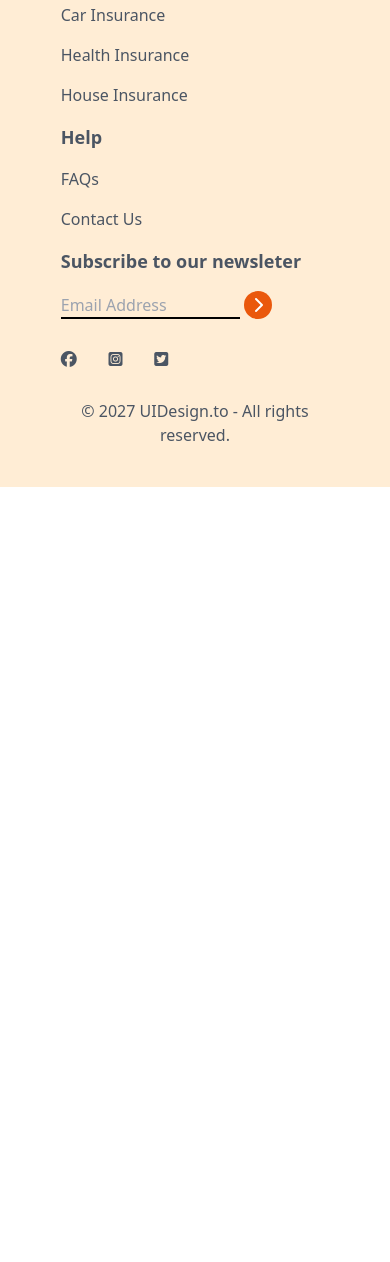
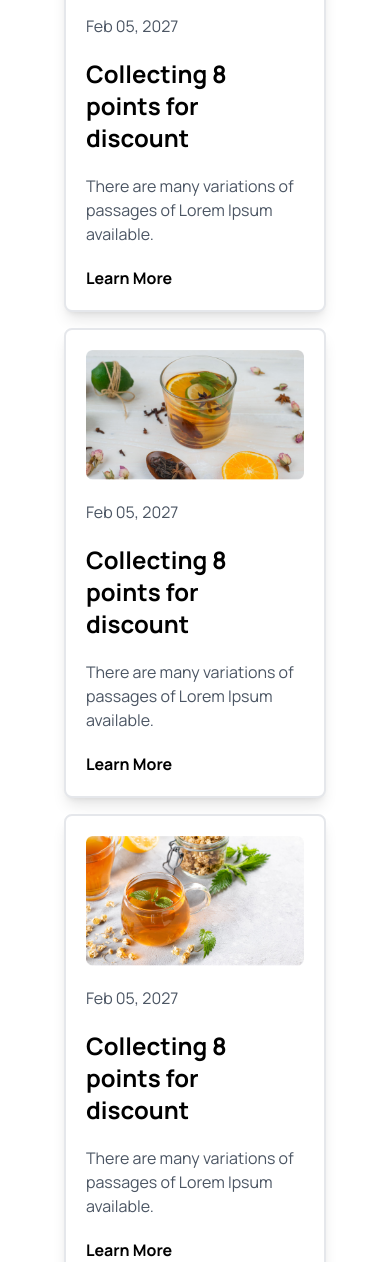
Before and after one commit to DipuBaroi/tea-house-project, a plain HTML site: page index.html in a window 390 px wide. Shown: the part 5715-6977 px from the top of the page. Before the commit the page ends 6202 px from the top, so only its background shows below. Drawn offline with nearby package versions, Linux system fonts and the light colour scheme.

Commit message:
news section done

```diff
--- a/index.html
+++ b/index.html
@@ -18,13 +18,16 @@
             extend: {
               colors: {
                 clifford: '#da373d',
-              }
+              },
+              fontFamily:{
+                manrope:['Manrope', 'sans-serif'],
+              },
             }
           }
         }
       </script>
 </head>
-<body>
+<body class="font-manrope">
     <!-- main contant -->
      <main class="max-w-screen-xl mx-auto px-16 lg:px-28">
         <!-- header section -->
@@ -56,7 +59,7 @@
               </div>
          </header>
          <!-- Featured products section -->
-          <section class="py-8 py-24 mb-20">
+          <section class="py-8 lg:py-24 mb-20">
             <!-- title -->
              <div class="text-center mb-8">
                 <h1 class="font-extrabold text-3xl md:4xl mb-2">Our Featured Products</h1>
@@ -169,8 +172,38 @@
               </div>
             </section>
             <!-- News section -->
-             <section>
-
+             <section class="py-8 lg:py-24 mb-20">
+                  <div class="text-center mb-8">
+                    <h3 class="font-bold text-4xl mb-4">News & Events</h3>
+                    <p class="w-5/6 mx-auto text-gray-600">There are many variations of passages of Lorem Ipsum available, but the majority have suffered alteration in some form, by injected humour, or randomised words which don't look even slightly believable. </p>
+                  </div>
+                  <!-- grid cards -->
+                  <div class="grid grid-cols-1 lg:grid-cols-3 gap-4">
+                    <div class="bg-white shadow-lg rounded-lg p-5 space-y-5 border-2
+                    border-gray-200 ">
+                      <img src="images/news-1.png" alt="">
+                      <h4 class="text-gray-600">Feb 05, 2027</h4>
+                      <h3 class="font-bold text-2xl text-">Collecting 8 points for discount</h3>
+                      <p class="text-gray-600">There are many variations of passages of Lorem Ipsum available.</p>
+                      <button class="font-bold hover:text-orange-600">Learn More</button>
+                    </div>
+                    <div class="bg-white shadow-lg rounded-lg p-5 space-y-5 border-2
+                    border-gray-200 ">
+                      <img src="images/news-2.png" alt="">
+                      <h4 class="text-gray-600">Feb 05, 2027</h4>
+                      <h3 class="font-bold text-2xl text-">Collecting 8 points for discount</h3>
+                      <p class="text-gray-600">There are many variations of passages of Lorem Ipsum available.</p>
+                      <button class="font-bold hover:text-orange-600">Learn More</button>
+                    </div>
+                    <div class="bg-white shadow-lg rounded-lg p-5 space-y-5 border-2
+                    border-gray-200 ">
+                      <img src="images/news-3.png" alt="">
+                      <h4 class="text-gray-600">Feb 05, 2027</h4>
+                      <h3 class="font-bold text-2xl text-">Collecting 8 points for discount</h3>
+                      <p class="text-gray-600">There are many variations of passages of Lorem Ipsum available.</p>
+                      <button class="font-bold hover:text-orange-600">Learn More</button>
+                    </div>
+                  </div>
              </section>
      </main>
      <!-- Footer section -->
```
